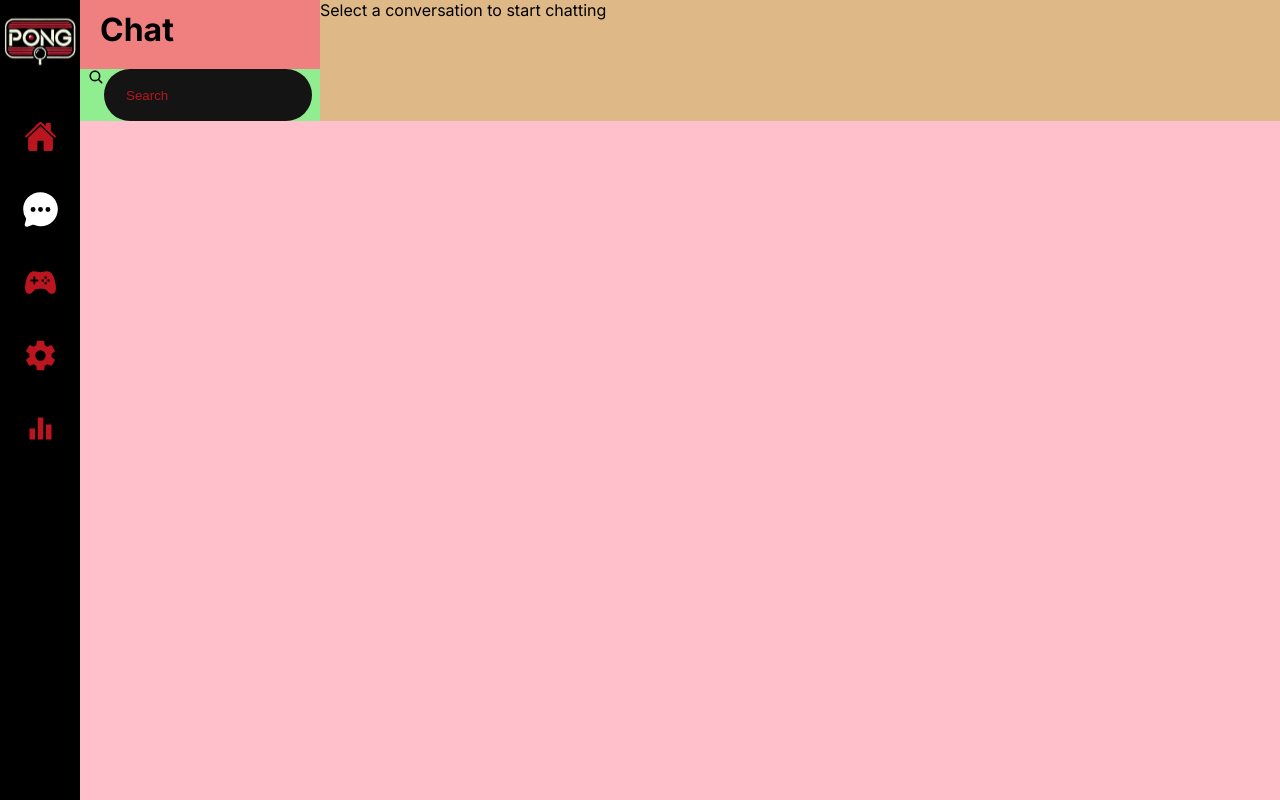
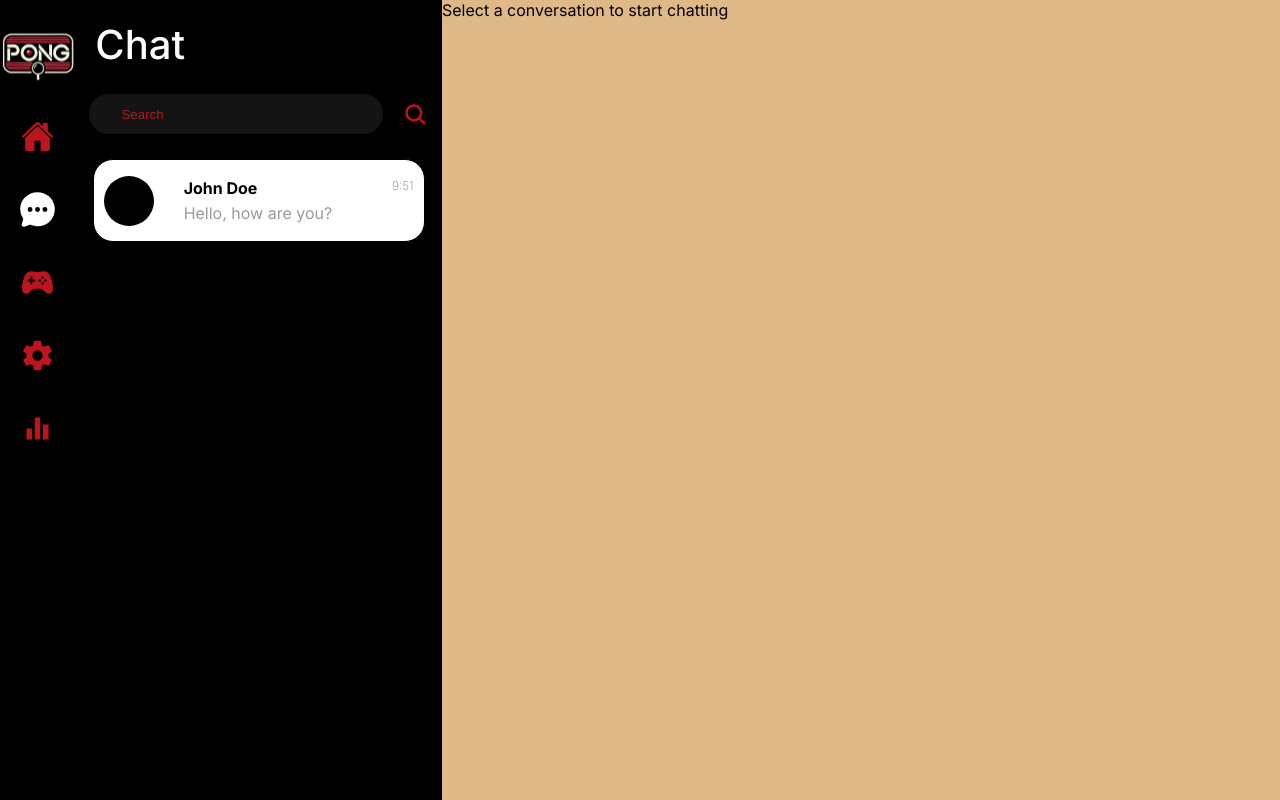
Before and after one commit to kaoutar-12/transcendence_42, a Next.js app: page /chat in a window 1280 px wide. Built offline with nearby package versions, Linux system fonts and the light colour scheme.

Commit message:
styling sidebar

```diff
--- /dev/null
+++ b/components/Conversation.tsx
@@ -0,0 +1,19 @@
+import React from 'react'
+import '@/styles/conversation.css'
+
+type Props = {}
+
+const Conversation = (props: Props) => {
+  return (
+    <div className="conversation">
+        <div className="image"></div>
+        <div className="main">
+            <div className="name">John Doe</div>
+            <div className="message">Hello, how are you?</div>
+        </div>
+        <div className="time">9:51</div>
+    </div>
+  )
+}
+
+export default Conversation
--- a/components/Conversations.tsx
+++ b/components/Conversations.tsx
@@ -1,6 +1,7 @@
 import React from "react";
 import "@/styles/chat.css";
 import { IoSearch } from "react-icons/io5";
+import Conversation from "@/components/Conversation";
 
 type Props = {};
 
@@ -8,12 +9,15 @@ const Conversations = (props: Props) => {
   return (
     <div className="left">
       <div className="top-conversations">
-        <span>Chat</span>
+        <div className="chat-text">Chat</div>
         <div className="chat-search">
-          <IoSearch />
-          <input type="text" placeholder="Search"/>
+          <div className="search">
+            <input type="text" placeholder="Search" />
+          </div>
+          <IoSearch className="search-icon" />
         </div>
       </div>
+      <Conversation />
     </div>
   );
 };
--- a/styles/chat.css
+++ b/styles/chat.css
@@ -8,8 +8,20 @@
 .left {
   display: flex;
   flex-direction: column;
-  background: white;
-  width: 20%;
+  background: black;
+  width: 30%;
+  height: 100vh;
+  width: 35%;
+  gap: 20px;
+  align-items: center;
+}
+
+.chat-text{
+  color:white;
+  font-size: 40px;
+  font-weight: 500;
+  margin-left: 20px;
+  margin-top: 20px;
 }
 
 .right {
@@ -20,7 +32,6 @@
 }
 
 .top-conversations {
-  background: lightcoral;
   width: 100%;
   display: flex;
   flex-direction: column;
@@ -33,22 +44,51 @@
   padding-left: 20px;
   padding-top: 10px;
 }
-.chat-search {
-  background: lightgreen;
+.chat-search{
   width: 100%;
+  height: 50px;
   display: flex;
+  align-items: center;
+  gap: 20px;
   justify-content: center;
 }
+.search{
+  width:80%;
+  height: 80%;
+  display: flex;
+  align-items: center;
+  border-radius: 20px;
+  background: #141414;
+}
 
-.chat-search input {
-  width: 85%;
-  height: 50px;
-  border-radius: 50px;
-  background: #141414;
+.search input{
+  width: 100%;
+  height: 100%;
+  background: transparent;
   border: none;
+  color: white;
+  margin-left: 30px;
+}
+
+.search input:focus{
+  outline: none;
 }
 
 .chat-search input::placeholder {
   color: #bb151f;
-  padding-left: 20px;
+
 }
+
+.search-icon{
+  width: 25px;
+  height: 25px;
+  display: flex;
+  justify-content: center;
+  align-items: center;
+  color: #bb151f;
+  cursor: pointer;
+}
+
+.search-icon:hover{
+  color: white;
+}
--- /dev/null
+++ b/styles/conversation.css
@@ -0,0 +1,51 @@
+.conversation{
+    width: 90%;
+    height: 81px;
+    background: white;
+    border: 1px solid black;
+    border-radius: 20px;
+    flex-direction: row;
+    display: flex;
+    align-items: center;
+    gap: 20px;
+}
+
+.conversation:hover{
+    background: #c1c1c1;
+    cursor: pointer;
+
+}
+
+.image{
+    width: 50px;
+    height: 50px;
+    border-radius: 50%;
+    margin: 10px;
+    background: black;
+}
+
+.main{
+    display: flex;
+    flex-direction: column;
+    gap: 5px;
+}
+
+.name{
+    font-size: 16px;
+    font-weight: bold;
+}
+
+.message{
+    font-size: 16px;
+    font-weight: 400;
+    color: #9a9a9a;
+}
+
+.time{
+    font-size: 12px;
+    font-weight: 200;
+    color: #7C7C7D;
+    margin-left: auto;
+    margin-right: 10px;
+    margin-bottom: 30px;
+}
--- a/styles/sidebar.css
+++ b/styles/sidebar.css
@@ -16,8 +16,9 @@
     display: flex;
     align-items: center;
     justify-content: center;
-    width: 80px;
-    height: 80px;
+    width: 50px;
+    height: 50px;
+    margin-top: 30px;
 
     @media screen and (max-width: 768px) {
       display: none;
```
